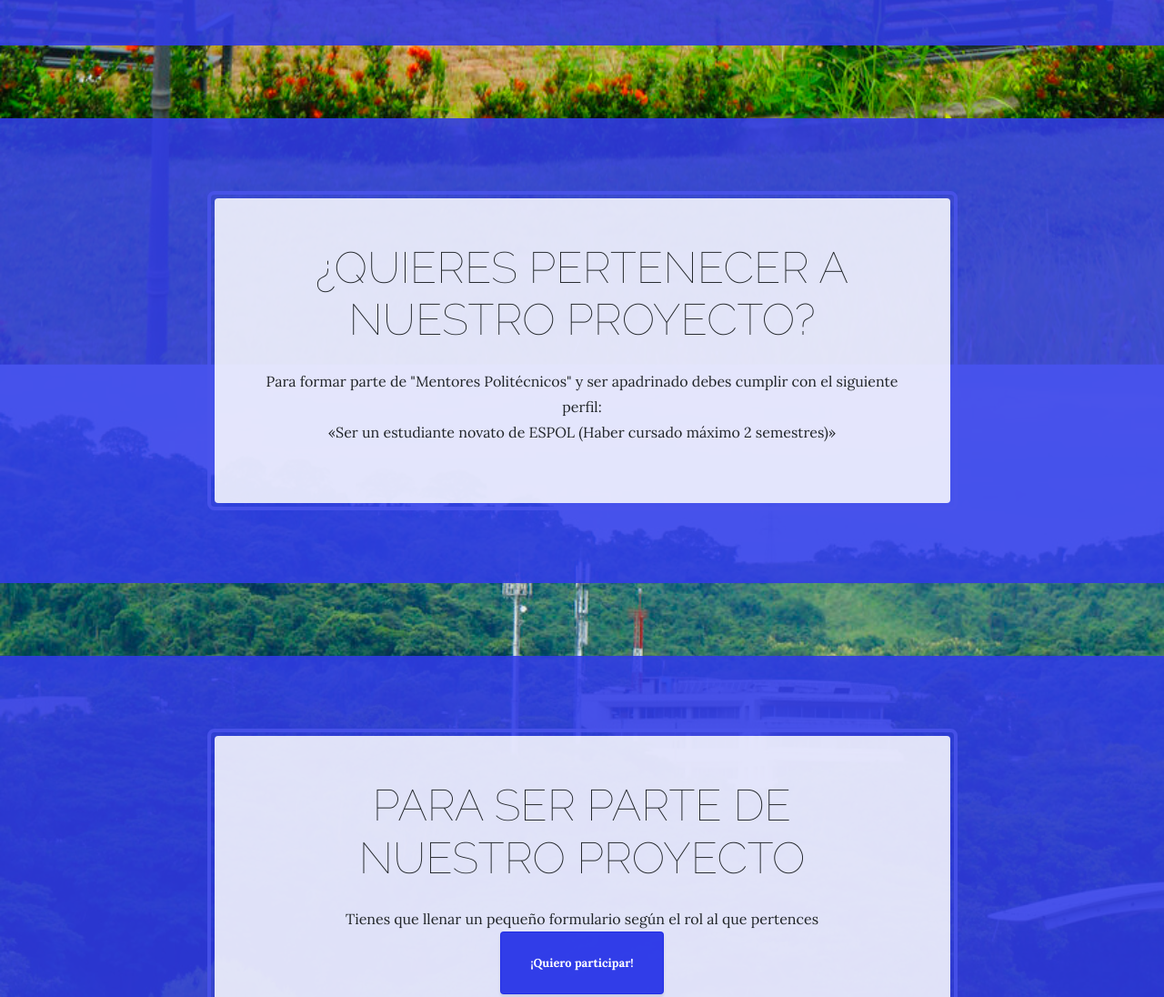
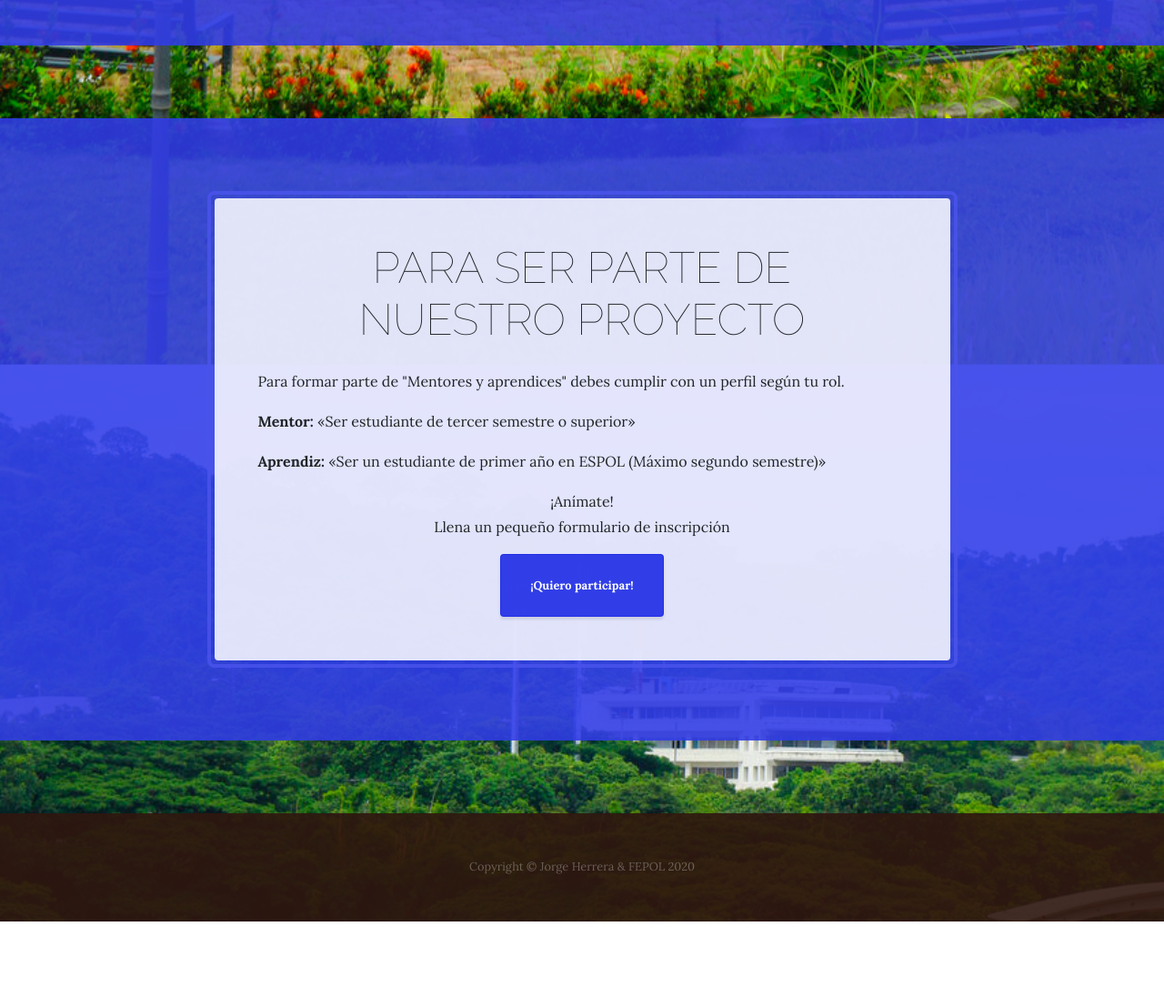
Before and after one commit to JorgeSHN14/Mentores-y-Novatos, a website: page Apadrinamiento/index.html in a window 1280 px wide. Shown: the part 1520-2616 px from the top of the page at 91% size. After the commit the page ends 2533 px from the top, so only its background shows below. Drawn offline with Linux system fonts and the light colour scheme.

Commit message:
información en index

```diff
--- a/Apadrinamiento/index.html
+++ b/Apadrinamiento/index.html
@@ -84,24 +84,7 @@
               <span class="section-heading-lower">Sobre</span>
               <span class="section-heading-lower">nuestro proyecto</span>
             </h2>
-            <p class="mb-0">El proyecto <b>Mentores Politécnicos</b> es un programa <b>voluntario y gratuito</b> donde un estudiante politécnico de tercer semestre en adelante, desenvuelva un rol de "Mentor" o "Mentora" como orientador para su grupo novatos de las distintas carreras de ESPOL.</p>
-          </div>
-        </div>
-      </div>
-    </div>
-  </section>
-
-  <section class="page-section cta">
-    <div class="container">
-      <div class="row">
-        <div class="col-xl-9 mx-auto">
-          <div class="cta-inner text-center rounded">
-            <h2 class="section-heading mb-4">
-              <span class="section-heading-lower">¿Quieres pertenecer a</span>
-              <span class="section-heading-lower">nuestro proyecto?</span>
-            </h2>
-            <p class="mb-0">Para formar parte de "Mentores Politécnicos" y ser apadrinado debes cumplir con el siguiente perfil:</p>
-            <p>«Ser  un estudiante novato de ESPOL (Haber cursado máximo 2 semestres)»</p>
+            <p class="mb-0" align="justify">El proyecto <b>Mentores Politécnicos</b> es un programa <b>voluntario y gratuito</b> donde un estudiante politécnico de tercer semestre en adelante, desenvuelva un rol de "Mentor" o "Mentora" como orientador para su grupo novatos de las distintas carreras de ESPOL.</p>
           </div>
         </div>
       </div>
@@ -117,7 +100,16 @@
               <a name="formulario"><span class="section-heading-lower">Para ser parte de</span></a>
               <span class="section-heading-lower">nuestro proyecto</span>
             </h2>
-            <p class="mb-0">Tienes que llenar un pequeño formulario según el rol al que pertences</p>
+            <p class="mb-0" align="justify">Para formar parte de "Mentores y aprendices" debes cumplir con un perfil según tu rol.</p>
+            <p></p>
+            <p align="justify"><b>Mentor: </b>«Ser estudiante de tercer semestre o superior»</p>
+            <p align="justify"><b>Aprendiz: </b>«Ser  un estudiante de primer año en ESPOL (Máximo segundo semestre)»</p>
+            </p>
+            <p></p>
+            <p class="mb-0">¡Anímate!</p>
+            <p>Llena un pequeño formulario de inscripción</p>
+
+            <p></p>
             <a class="btn btn-primary btn-xl" href="https://forms.gle/PkJiT81itzfX2JpF7">¡Quiero participar!</a> <!--Poner aquí el link del formulario-->
           </div>
         </div>
```
Also changed, not shown: Apadrinamiento/about.html (+4 -4 lines), Apadrinamiento/contacto.html (+0 -4 lines).
